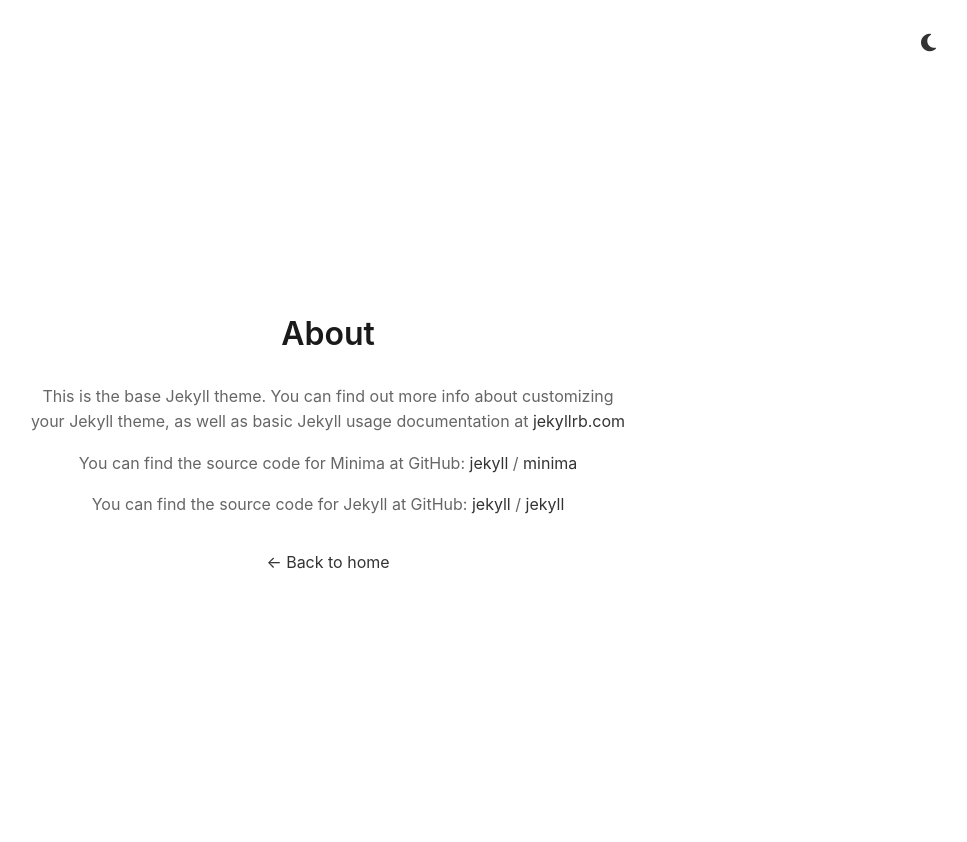
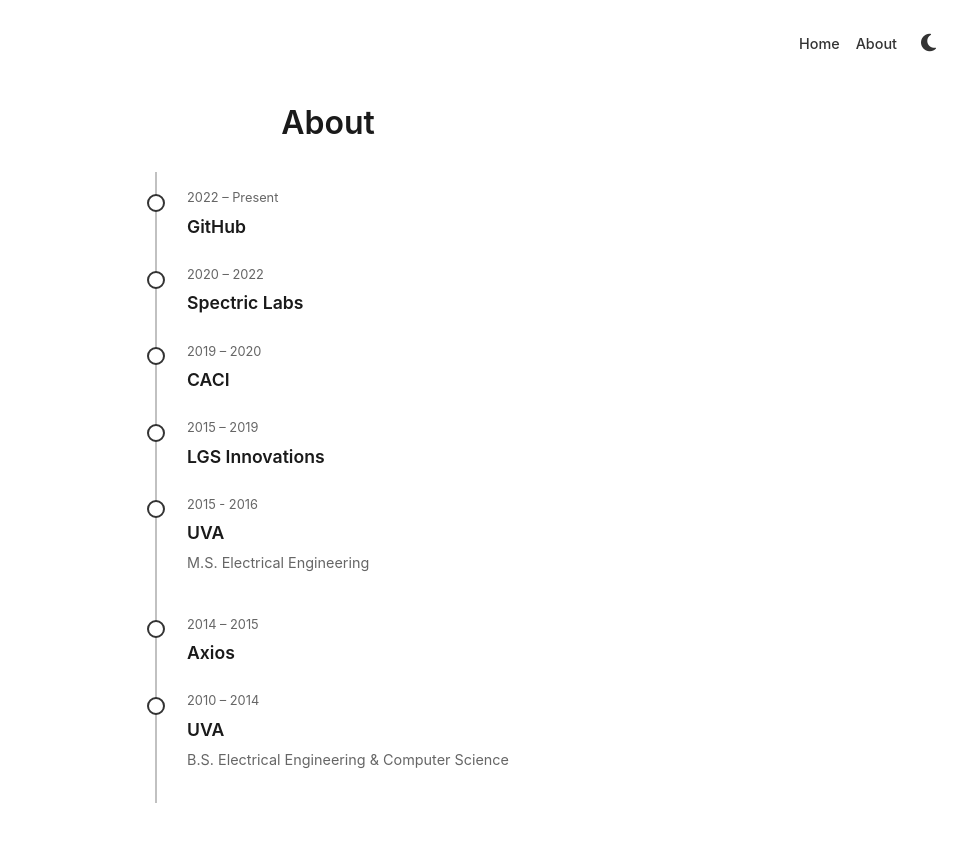
Before and after one commit to mrecachinas/mrecachinas.github.io, a Jekyll site: the page built from about.markdown, in a window 1280 px wide. Shown: the top 842 px of the page, without its empty margins (312-1279 px from the left). Built offline with Jekyll 4.4.1, drawn with Linux system fonts in a browser that asks for light colours.

Commit message:
Clean and restructure

```diff
--- a/_layouts/default.html
+++ b/_layouts/default.html
@@ -3,8 +3,30 @@
   <head>
     <meta charset="UTF-8">
     <meta name="viewport" content="width=device-width, initial-scale=1.0">
-  <title>{% if page.title %}{{ page.title }} | {% endif %}{{ site.title }}</title>
+    <title>
+      {% if page.title %}
+        {{ page.title }} |
+      {% endif %}
+      {{ site.title }}</title>
     <meta name="description" content="{{ site.description }}">
+    <link
+      rel="icon"
+      type="image/x-icon"
+      href="{{ '/favicon.ico' | relative_url }}">
+    <link
+      rel="icon"
+      type="image/png"
+      sizes="32x32"
+      href="{{ '/favicon-32x32.png' | relative_url }}">
+    <link
+      rel="icon"
+      type="image/png"
+      sizes="16x16"
+      href="{{ '/favicon-16x16.png' | relative_url }}">
+    <link
+      rel="apple-touch-icon"
+      sizes="180x180"
+      href="{{ '/apple-touch-icon.png' | relative_url }}">
     <link rel="stylesheet" href="{{ '/assets/css/style.css' | relative_url }}">
     <link rel="stylesheet" href="https://cdnjs.cloudflare.com/ajax/libs/font-awesome/6.5.1/css/all.min.css">
     {% feed_meta %}
@@ -16,10 +38,14 @@
     </script>
   </head>
   <body>
+    <nav class="top-nav">
+      <a href="{{ '/' | relative_url }}" class="nav-link">Home</a>
+      <a href="{{ '/about/' | relative_url }}" class="nav-link">About</a>
       <button class="theme-toggle" aria-label="Toggle theme">
         <i class="fas fa-moon"></i>
         <i class="fas fa-sun"></i>
       </button>
+    </nav>
     {{ content }}
     <script>
           (function() {
--- a/_layouts/page.html
+++ b/_layouts/page.html
@@ -4,9 +4,8 @@
 <main class="page-container">
   <article class="page-content">
     {% if page.title %}
-    <h1>{{ page.title }}</h1>
+      <h1>{{ page.title }}</h1>
     {% endif %}
     {{ content }}
-    <p class="back-link"><a href="{{ '/' | relative_url }}">← Back to home</a></p>
   </article>
 </main>
--- a/about.markdown
+++ b/about.markdown
@@ -2,17 +2,34 @@
 layout: page
 title: About
 permalink: /about/
+timeline:
+  - date: "2022 – Present"
+    title: "GitHub"
+  - date: "2020 – 2022"
+    title: "Spectric Labs"
+  - date: "2019 – 2020"
+    title: "CACI"
+  - date: "2015 – 2019"
+    title: "LGS Innovations"
+  - date: "2015 - 2016"
+    title: "UVA"
+    description: "M.S. Electrical Engineering"
+  - date: "2014 – 2015"
+    title: "Axios"
+  - date: "2010 – 2014"
+    title: "UVA"
+    description: "B.S. Electrical Engineering & Computer Science"
 ---
 
-This is the base Jekyll theme. You can find out more info about customizing your Jekyll theme, as well as basic Jekyll usage documentation at [jekyllrb.com](https://jekyllrb.com/)
-
-You can find the source code for Minima at GitHub:
-[jekyll][jekyll-organization] /
-[minima](https://github.com/jekyll/minima)
-
-You can find the source code for Jekyll at GitHub:
-[jekyll][jekyll-organization] /
-[jekyll](https://github.com/jekyll/jekyll)
-
-
-[jekyll-organization]: https://github.com/jekyll
+<div class="timeline">
+{% for item in page.timeline %}
+  <div class="timeline-item">
+    <div class="timeline-marker"></div>
+    <div class="timeline-content">
+      <span class="timeline-date">{{ item.date }}</span>
+      <h3 class="timeline-title">{{ item.title }}</h3>
+      {% if item.description %}<p class="timeline-description">{{ item.description }}</p>{% endif %}
+    </div>
+  </div>
+{% endfor %}
+</div>
--- a/assets/css/style.css
+++ b/assets/css/style.css
@@ -202,10 +202,29 @@
 }
 
 /* Theme toggle */
-.theme-toggle {
+.top-nav {
   position: fixed;
   top: 1.5rem;
   right: 1.5rem;
+  display: flex;
+  align-items: center;
+  gap: 1rem;
+  z-index: 100;
+}
+
+.nav-link {
+  color: var(--color-accent);
+  text-decoration: none;
+  font-size: 0.9rem;
+  font-weight: 500;
+  transition: color 0.2s ease;
+}
+
+.nav-link:hover {
+  color: var(--color-accent-hover);
+}
+
+.theme-toggle {
   background: none;
   border: none;
   color: var(--color-accent);
@@ -214,7 +233,6 @@
   padding: 0.5rem;
   border-radius: 50%;
   transition: color 0.2s ease, transform 0.2s ease;
-  z-index: 100;
 }
 
 .theme-toggle:hover {
@@ -250,3 +268,94 @@
     display: none;
   }
 }
+
+/* Timeline styles */
+.timeline {
+  position: relative;
+  max-width: 400px;
+  margin: 0 auto;
+  padding: 1rem 0;
+}
+
+.timeline::before {
+  content: '';
+  position: absolute;
+  left: 8px;
+  top: 0;
+  bottom: 0;
+  width: 2px;
+  background: var(--color-accent);
+  opacity: 0.3;
+}
+
+.timeline-item {
+  position: relative;
+  padding-left: 2.5rem;
+  padding-bottom: 1.5rem;
+}
+
+.timeline-item:last-child {
+  padding-bottom: 0;
+}
+
+.timeline-marker {
+  position: absolute;
+  left: 0;
+  top: 0.35rem;
+  width: 18px;
+  height: 18px;
+  border-radius: 50%;
+  background: var(--color-bg);
+  border: 2px solid var(--color-accent);
+  transition: background-color 0.2s ease, transform 0.2s ease;
+}
+
+.timeline-item:hover .timeline-marker {
+  background: var(--color-accent);
+  transform: scale(1.1);
+}
+
+.timeline-content {
+  text-align: left;
+}
+
+.timeline-date {
+  display: block;
+  font-size: 0.8rem;
+  color: var(--color-text-secondary);
+  margin-bottom: 0.25rem;
+  font-weight: 400;
+}
+
+.timeline-title {
+  font-size: 1.1rem;
+  font-weight: 600;
+  margin: 0;
+  color: var(--color-text);
+}
+
+.timeline-description {
+  font-size: 0.9rem;
+  color: var(--color-text-secondary);
+  margin: 0.25rem 0 0 0;
+  font-weight: 400;
+}
+
+@media (max-width: 480px) {
+  .timeline {
+    max-width: 100%;
+    padding: 0.5rem 0;
+  }
+
+  .timeline-title {
+    font-size: 1rem;
+  }
+
+  .timeline-date {
+    font-size: 0.75rem;
+  }
+
+  .timeline-description {
+    font-size: 0.85rem;
+  }
+}
```
Also changed, not shown: _layouts/profile.html (+33 -72 lines), index.markdown (+27 -0 lines), apple-touch-icon.png (added), favicon-16x16.png (added), favicon-32x32.png (added), favicon.ico (added). Lines whose indentation alone changed are shown as unchanged.
